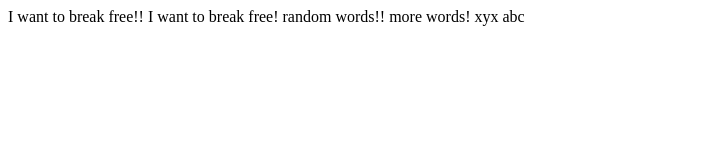
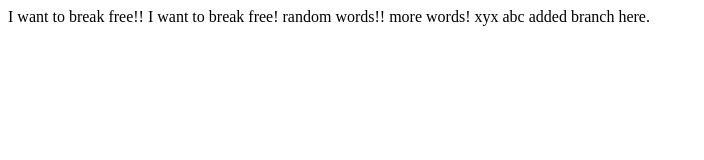
Before and after one commit to nalinkant/breaking-code, a plain HTML site: page index.html in a window 1280 px wide. Shown: the whole page, without its empty margins (0-704 px from the left). Drawn offline with Linux system fonts and the light colour scheme.

Commit message:
docs: added text in branch

```diff
--- a/index.html
+++ b/index.html
@@ -14,5 +14,6 @@
         more words!
         xyx
         abc
+        added branch here.
     </body>
     </html>
```
